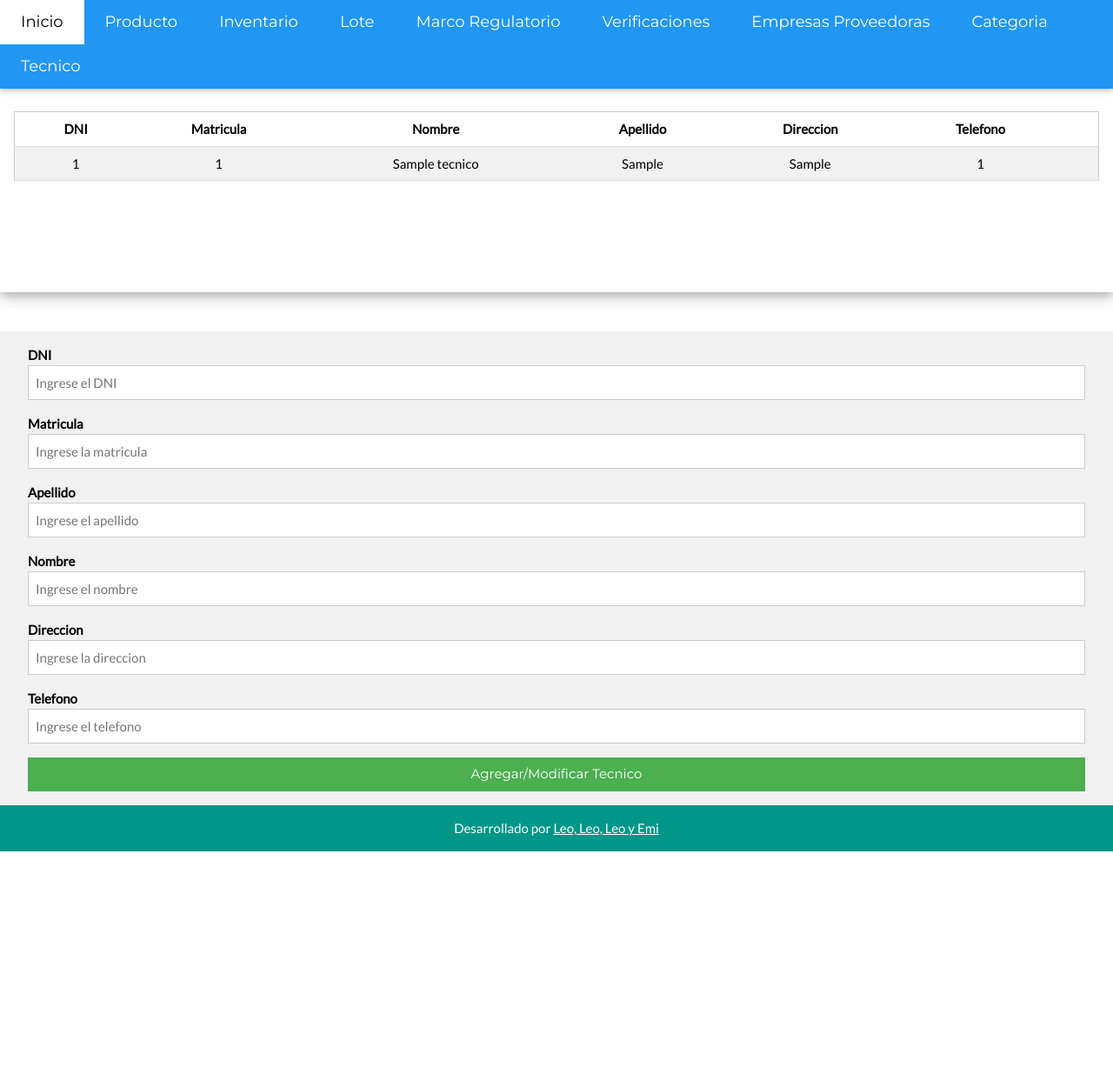
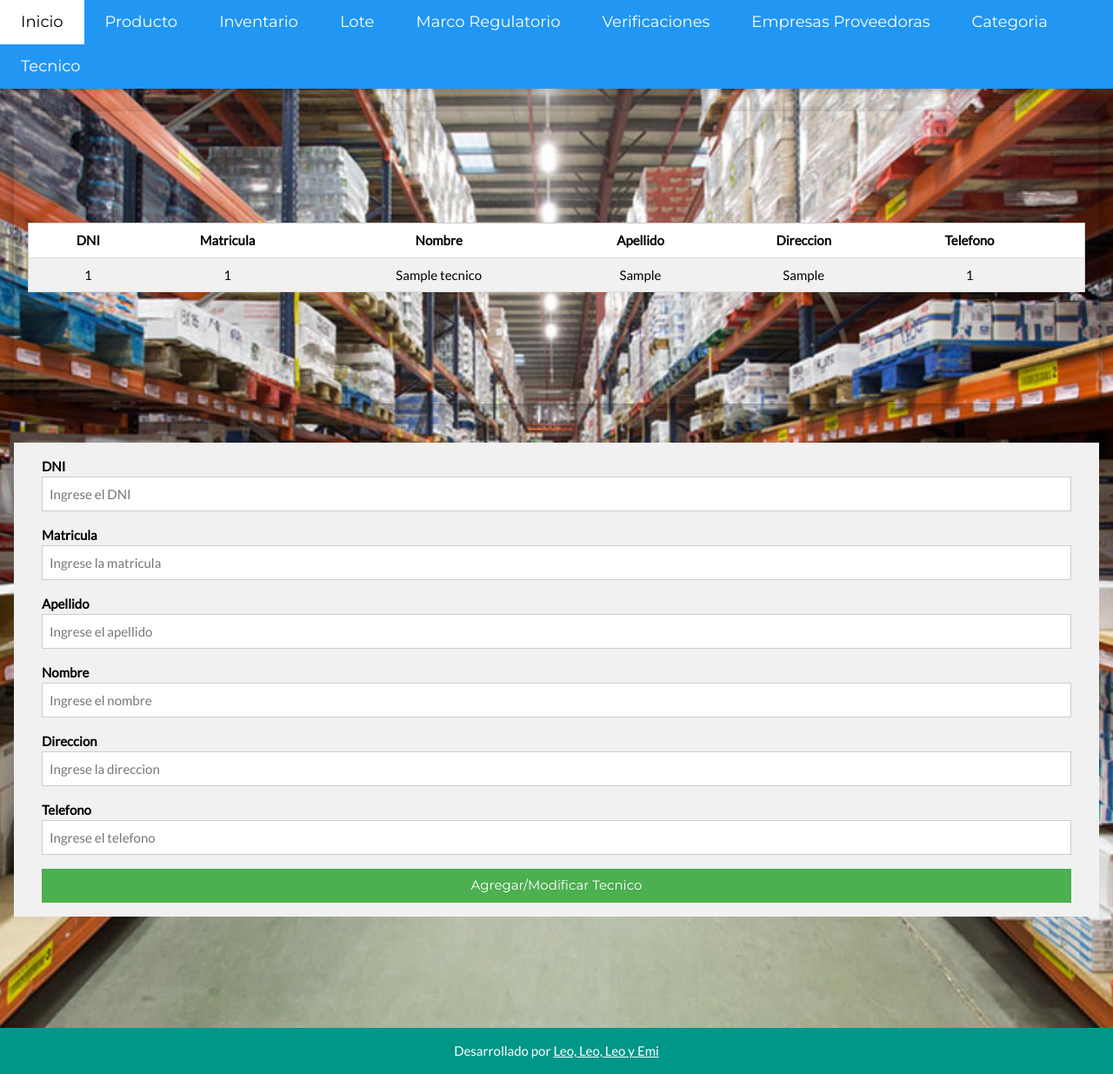
Before and after one commit to leocaraballo/tpfinal-basededatos, a PHP site: page /controladores/tecnico.php in a window 1280 px wide. Shown: the whole page at 87% size. Before the commit the page ends 979 px from the top, so only its background shows below. Run offline with PHP 8.4, Linux system fonts and the light colour scheme; tables that the repository leaves empty hold one stand-in row (values such as "Sample post").

Commit message:
tecnico fondo

```diff
--- a/vistas/tecnico.php
+++ b/vistas/tecnico.php
@@ -8,6 +8,7 @@ if (isset($_GET['enviar'])) {
 $tecnicos = Tecnico::RetornaTodosLosTecnicos();
 //$empresas = EmpresaProveedora::retornarTodasEmpresa_Proveedora(Conexion::getConnection());
 ?>
+<main style="padding:128px 16px;">
   <header class="w3-container w3-center w3-centered w3-card-4" style="padding:128px 16px;">
     <table class="w3-table w3-striped w3-table-all">
       <tr>
@@ -52,7 +53,8 @@ $tecnicos = Tecnico::RetornaTodosLosTecnicos();
         <label><b>Telefono</b></label>
         <input class="w3-input w3-border w3-margin-bottom" type="number" placeholder="Ingrese el telefono" name="telefono"
           required>
-            <button class="w3-button w3-block w3-green w3-section w3-padding" type="submit" name="enviar">Agregar/Modificar Tecnico</button>
+        <button class="w3-button w3-block w3-green w3-section w3-padding" type="submit" name="enviar">Agregar/Modificar
+          Tecnico</button>
       </div>
     </form>
   </div>
```
Lines whose indentation alone changed are shown as unchanged.
